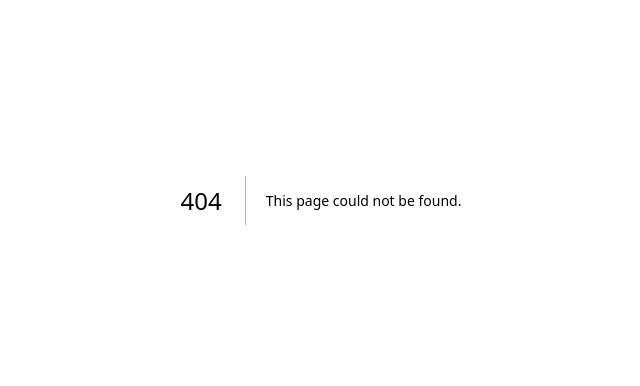
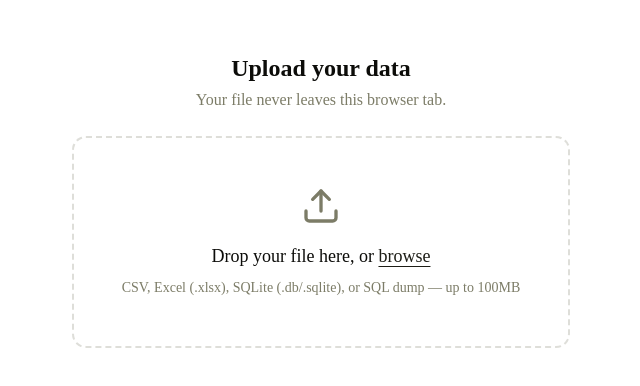
Before and after one commit to ShadmanSakib22/DataSense-AI, a Next.js app: page /upload in a window 1280 px wide. Before the commit this address had no page. Shown: the part 200-586 px from the top of the page, without its empty margins (319-959 px from the left). Built offline with nearby package versions, Linux system fonts and the light colour scheme.

Commit message:
feat: implement upload page with file processing pipeline

```diff
--- /dev/null
+++ b/src/app/upload/page.tsx
@@ -0,0 +1,115 @@
+'use client';
+
+import { useState, useCallback } from 'react';
+import { useRouter } from 'next/navigation';
+import { FileUpload } from '@/components/upload/file-upload';
+import { UploadProgress } from '@/components/upload/upload-progress';
+import { sendMessage, initWorker } from '@/lib/db-engine/sqljs-manager';
+import { parseCsvFile } from '@/lib/db-engine/import-csv';
+import { parseXlsxFile } from '@/lib/db-engine/import-xlsx';
+import { saveDataset } from '@/lib/storage/indexeddb';
+
+export default function UploadPage() {
+  const router = useRouter();
+  const [status, setStatus] = useState<string | null>(null);
+  const [progress, setProgress] = useState<number | undefined>();
+
+  const handleFile = useCallback(
+    async (file: File) => {
+      const ext = file.name.split('.').pop()?.toLowerCase();
+
+      try {
+        initWorker();
+        setStatus('Initializing database engine...');
+        setProgress(10);
+
+        if (ext === 'csv') {
+          setStatus('Parsing CSV file...');
+          setProgress(30);
+          const result = await parseCsvFile(file);
+
+          setStatus(`Loading ${result.tableName} into database...`);
+          setProgress(60);
+          await sendMessage('import-csv', result);
+
+        } else if (ext === 'xlsx' || ext === 'xls') {
+          setStatus('Parsing Excel file...');
+          setProgress(30);
+          const results = await parseXlsxFile(file);
+
+          for (let i = 0; i < results.length; i++) {
+            const r = results[i];
+            setStatus(`Loading sheet ${i + 1}/${results.length}: ${r.tableName}...`);
+            setProgress(30 + Math.floor((i / results.length) * 50));
+            await sendMessage('import-xlsx', r);
+          }
+
+        } else if (ext === 'db' || ext === 'sqlite') {
+          setStatus('Reading database file...');
+          setProgress(30);
+          const buffer = await file.arrayBuffer();
+          const bytes = new Uint8Array(buffer);
+
+          setStatus('Loading SQLite database...');
+          setProgress(60);
+          await sendMessage('init-bytes', { bytes });
+
+        } else if (ext === 'sql') {
+          setStatus('Reading SQL dump...');
+          setProgress(30);
+          const sql = await file.text();
+
+          setStatus('Executing SQL dump...');
+          setProgress(60);
+          await sendMessage('init-sql', { sql });
+
+        } else {
+          throw new Error(`Unsupported file type: .${ext}`);
+        }
+
+        setStatus('Retrieving schema...');
+        setProgress(80);
+        const schemaResponse = await sendMessage('schema', null);
+
+        setStatus('Saving to IndexedDB...');
+        setProgress(90);
+        const exportResponse = await sendMessage('export', null);
+        const datasetId = crypto.randomUUID();
+
+        if (exportResponse.type === 'exported') {
+          const { bytes } = exportResponse.payload as { bytes: Uint8Array };
+          await saveDataset(datasetId, file.name, bytes, schemaResponse.payload);
+        }
+
+        setProgress(100);
+        setStatus('Done! Redirecting...');
+
+        router.push(`/workspace/${datasetId}`);
+
+      } catch (err) {
+        setStatus(`Error: ${String(err)}`);
+        setProgress(undefined);
+      }
+    },
+    [router]
+  );
+
+  return (
+    <div className="mx-auto flex min-h-screen max-w-2xl flex-col items-center justify-center p-8">
+      <div className="w-full space-y-6">
+        <div className="text-center">
+          <h1 className="text-2xl font-bold">Upload your data</h1>
+          <p className="mt-1 text-muted-foreground">
+            Your file never leaves this browser tab.
+          </p>
+        </div>
+
+        {status ? (
+          <UploadProgress status={status} progress={progress} />
+        ) : (
+          <FileUpload onFileSelected={handleFile} />
+        )}
+      </div>
+    </div>
+  );
+}
```
